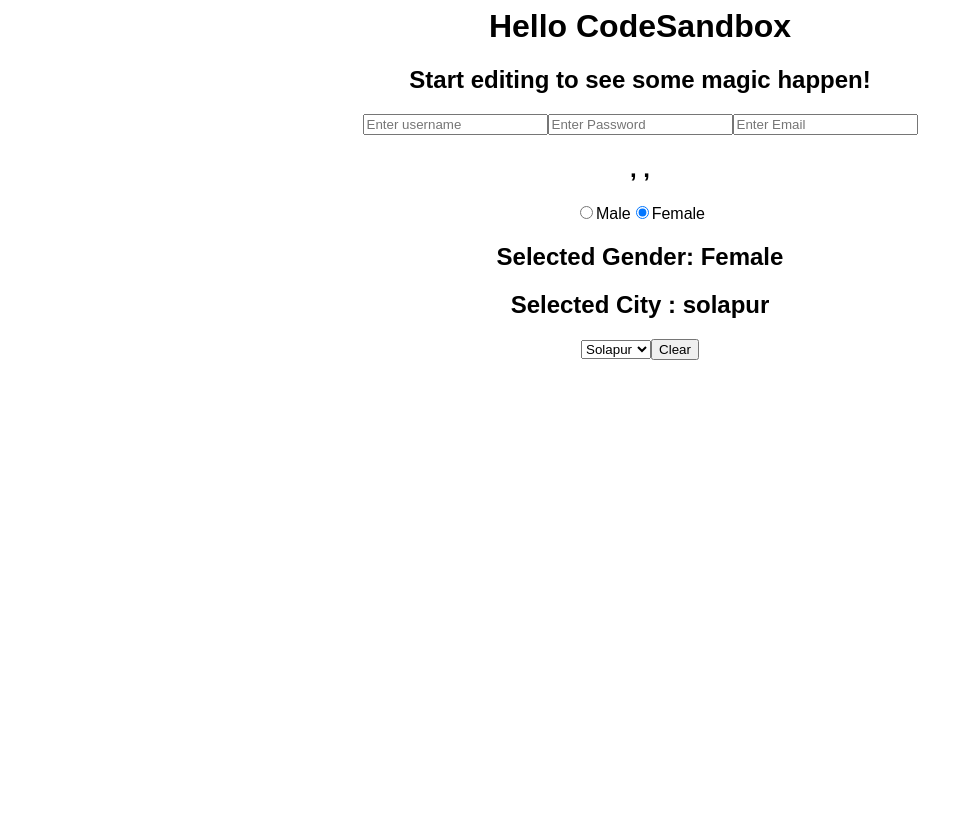
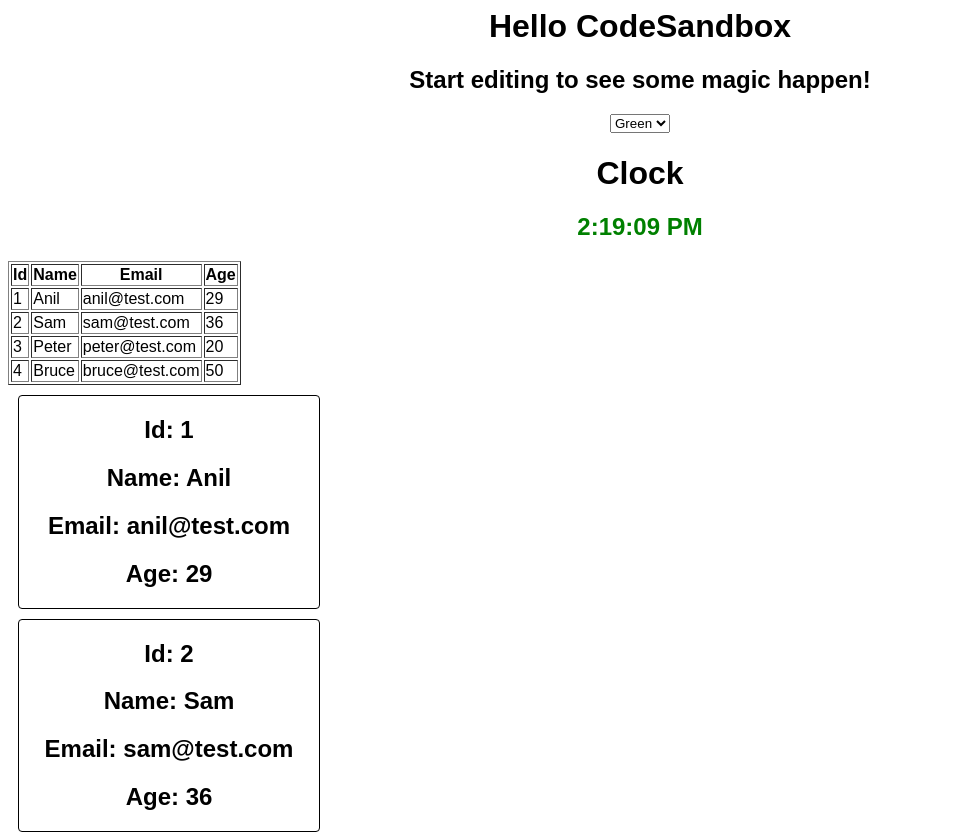
Before and after one commit to shivrajpro/react-step-by-step, a React (Vite) app: page / in a window 1280 px wide. Shown: the top 834 px of the page, without its empty margins (0-973 px from the left). Before the commit the page ends 800 px from the top, so only its background shows below. Built offline with nearby package versions, Linux system fonts and the light colour scheme.

Commit message:
clock assignment my solution

```diff
--- a/src/App.jsx
+++ b/src/App.jsx
@@ -1,13 +1,73 @@
+import { useState } from "react";
+import Clock from "./Clock";
 import "./styles.css";
-import Skills from "./Skills";
-import FormControls from "./FormControls";
+import User from "./User";
 
 export default function App() {
+  const userData = [
+    {
+      name: "Anil",
+      age: 29,
+      email: "anil@test.com",
+      id: 1,
+    },
+    {
+      name: "Sam",
+      age: 36,
+      email: "sam@test.com",
+      id: 2,
+    },
+    {
+      name: "Peter",
+      age: 20,
+      email: "peter@test.com",
+      id: 3,
+    },
+    {
+      name: "Bruce",
+      age: 50,
+      email: "bruce@test.com",
+      id: 4,
+    },
+  ];
+
+  const [color, setColor] = useState("green");
   return (
     <div className="App">
       <h1>Hello CodeSandbox</h1>
       <h2>Start editing to see some magic happen!</h2>
-      <FormControls />
+      <select value={color} onChange={(evt) => setColor(evt.target.value)}>
+        <option value="red">Red</option>
+        <option value="green">Green</option>
+        <option value="blue">Blue</option>
+      </select>
+
+      <Clock color={color} />
+      {/* <FormControls /> */}
+      <table border="1">
+        <thead>
+          <tr>
+            <th>Id</th>
+            <th>Name</th>
+            <th>Email</th>
+            <th>Age</th>
+          </tr>
+        </thead>
+        <tbody>
+          {userData.map((user) => (
+            <tr key={user.id}>
+              <td>{user.id}</td>
+              <td>{user.name}</td>
+              <td>{user.email}</td>
+              <td>{user.age}</td>
+            </tr>
+          ))}
+        </tbody>
+      </table>
+
+      {userData.map((user) => (
+        <User key={user.id} user={user} />
+      ))}
     </div>
   );
 }
--- /dev/null
+++ b/src/Clock.jsx
@@ -0,0 +1,17 @@
+import React, { useState } from "react";
+
+const Clock = ({ color }) => {
+  const [date, setDate] = useState(new Date());
+
+  setInterval(() => {
+    setDate(new Date());
+  }, 1000);
+  return (
+    <div>
+      <h1>Clock</h1>
+      <h2 style={{ color: color }}>{date.toLocaleTimeString()}</h2>
+    </div>
+  );
+};
+
+export default Clock;
--- a/src/FormControls.jsx
+++ b/src/FormControls.jsx
@@ -16,7 +16,6 @@
 
   return (
     <div>
-      {" "}
       <form>
         <input
           type="text"
--- /dev/null
+++ b/src/User.jsx
@@ -0,0 +1,19 @@
+const User = ({ user }) => {
+  return (
+    <div
+      style={{
+        border: "1px solid black",
+        width: "300px",
+        margin: "10px",
+        borderRadius: "4px",
+      }}
+    >
+      <h2>Id: {user.id} </h2>
+      <h2>Name: {user.name} </h2>
+      <h2>Email: {user.email} </h2>
+      <h2>Age: {user.age} </h2>
+    </div>
+  );
+};
+
+export default User;
```
